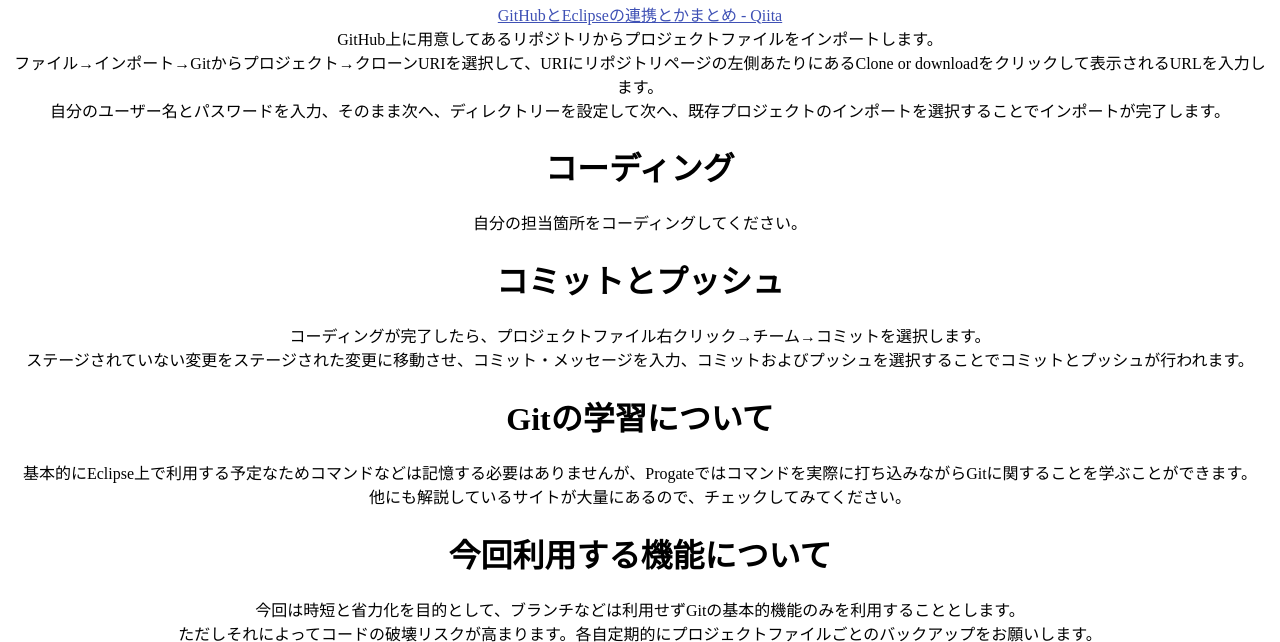
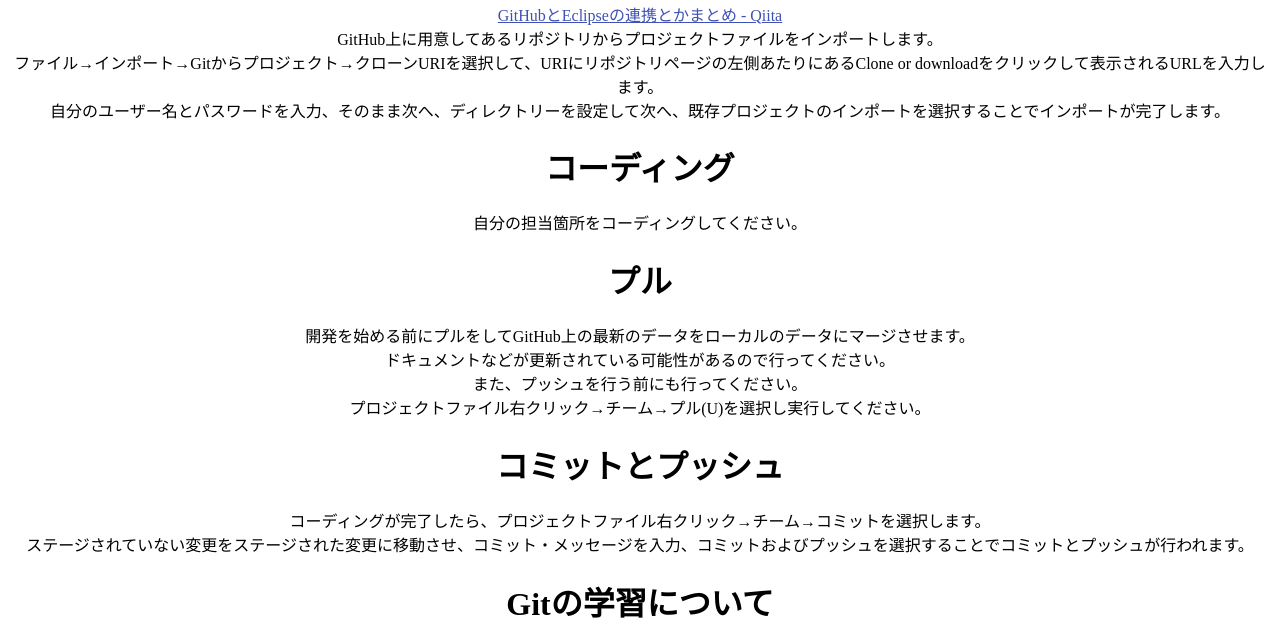
Before and after one commit to Simulaclia/MenuSuggester, a plain HTML site: page doc/ER/Git利用手順書.html in a window 1280 px wide. Shown: the part 721-1363 px from the top of the page. Drawn offline with Linux system fonts and the light colour scheme.

Commit message:
プルについて追記

```diff
--- a/doc/ER/Git利用手順書.html
+++ b/doc/ER/Git利用手順書.html
@@ -88,6 +88,12 @@ a {
 	<h1>コーディング</h1>
 	自分の担当箇所をコーディングしてください。
 
+	<h1>プル</h1>
+	開発を始める前にプルをしてGitHub上の最新のデータをローカルのデータにマージさせます。<br>
+	ドキュメントなどが更新されている可能性があるので行ってください。<br>
+	また、プッシュを行う前にも行ってください。<br>
+	プロジェクトファイル右クリック→チーム→プル(U)を選択し実行してください。
+
 	<h1>コミットとプッシュ</h1>
 	コーディングが完了したら、プロジェクトファイル右クリック→チーム→コミットを選択します。<br>
 	ステージされていない変更をステージされた変更に移動させ、コミット・メッセージを入力、コミットおよびプッシュを選択することでコミットとプッシュが行われます。
```
